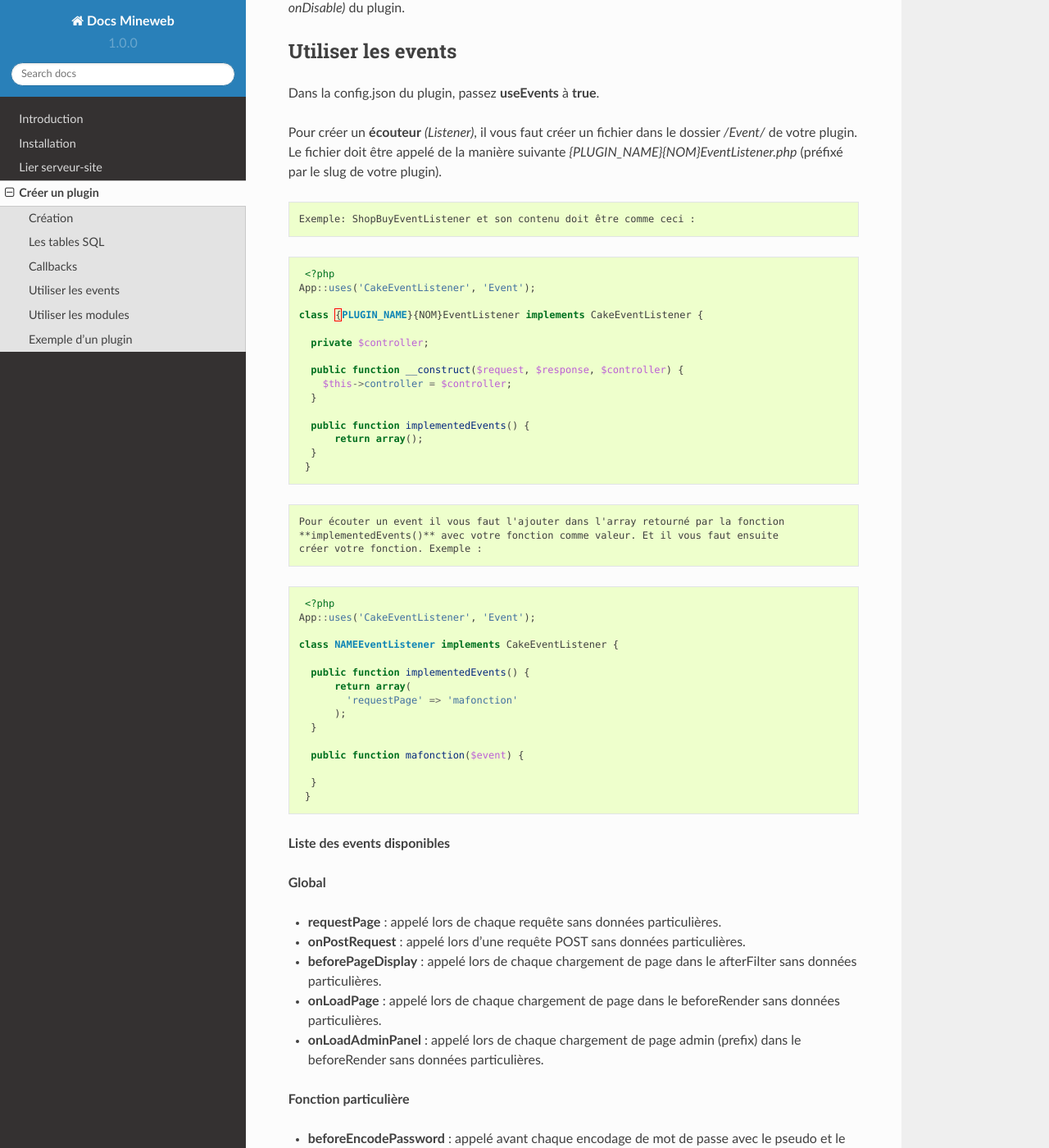
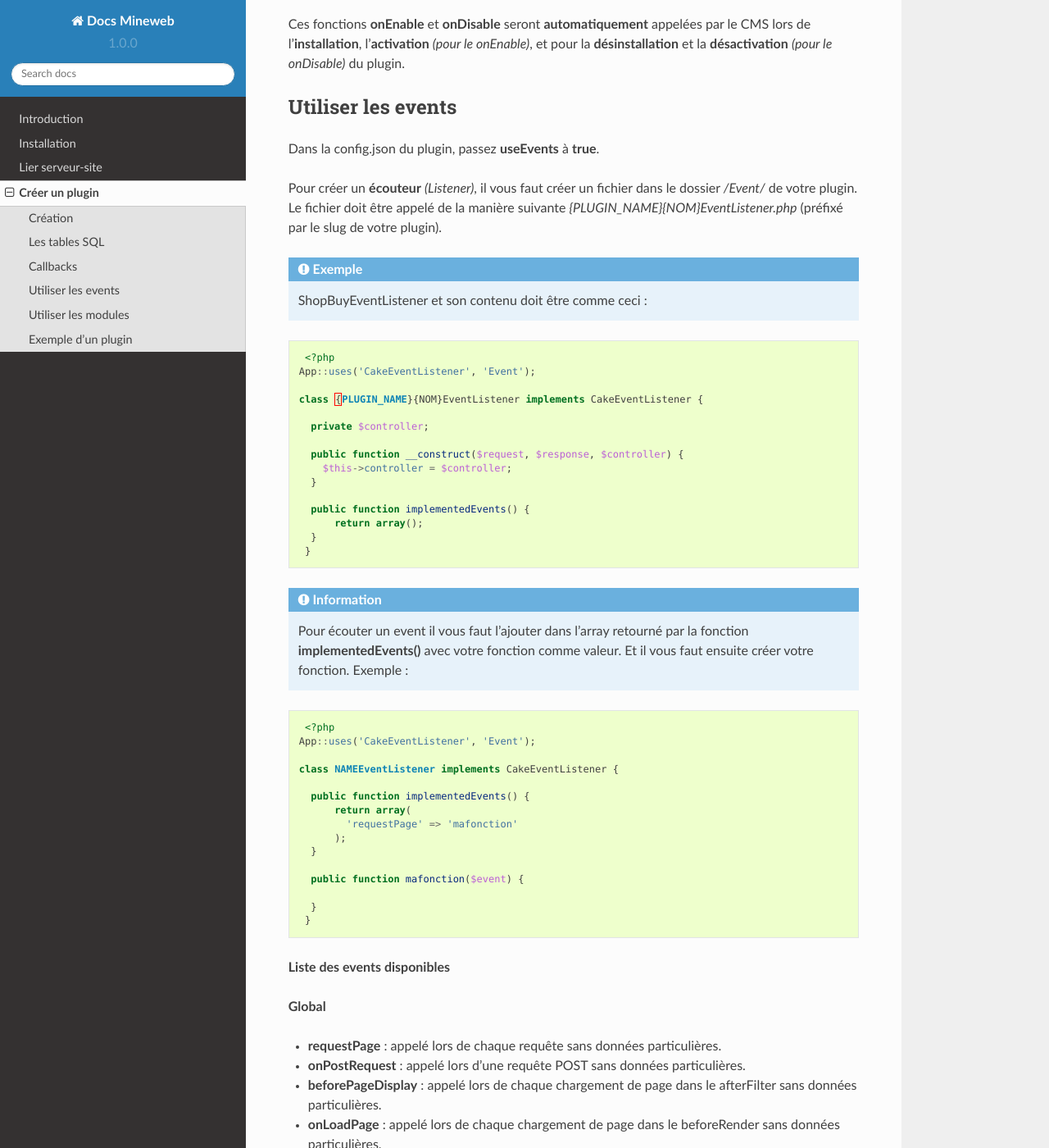
Before and after one commit to DarkScientist/docs, a Sphinx documentation site: the page built from source/plugin.rst, in a window 1280 px wide and 1400 px high, scrolled down 5051 px. Shown: the whole window at 82% size. Built offline with Sphinx 7.4.7 and the Read the Docs theme 2.0.0, drawn with Linux system fonts in a browser that asks for light colours; some of the changed text lies outside the part shown.

Commit message:
Fix some page

```diff
--- a/source/plugin.rst
+++ b/source/plugin.rst
@@ -34,7 +34,7 @@ C’est tout pour les dossiers, il nous reste maintenant encore des fichiers à
 
 Maintenant que vous avez créé tous ces fichiers, nous allons passer à la configuration de votre plugin. Pour cela, ouvrez le fichier **config.json**, c'est dans ce fichier que toute la configuration sera située.
 
-.. code-block:: none
+.. admonition:: Information
 
    Configuration par défaut (à remplir)
 
@@ -126,7 +126,7 @@ Les clés du panel admin sont les suivantes
 
 La valeur doit ensuite être un objet contenu l’``icon``, la ``route`` ou le ``menu`` (et optionnelement ``permission`` et ``index``)
 
-.. code-block:: none
+.. admonition:: Information
 
    Associez-lui comme valeur un tableau avec vos sous-liens, comme ceci par exemple :
 
@@ -282,9 +282,9 @@ Dans la config.json du plugin, passez **useEvents** à **true**.
 
 Pour créer un **écouteur** *(Listener)*, il vous faut créer un fichier dans le dossier */Event/* de votre plugin. Le fichier doit être appelé de la manière suivante *{PLUGIN_NAME}{NOM}EventListener.php* (préfixé par le slug de votre plugin).
 
-.. code-block:: none
+.. admonition:: Exemple
 
-   Exemple: ShopBuyEventListener et son contenu doit être comme ceci :
+   ShopBuyEventListener et son contenu doit être comme ceci :
 
 .. code-block:: php
 
@@ -304,11 +304,9 @@ Pour créer un **écouteur** *(Listener)*, il vous faut créer un fichier dans l
     }
    }
 
-.. code-block:: none
+.. admonition:: Information
 
-   Pour écouter un event il vous faut l'ajouter dans l'array retourné par la fonction
-   **implementedEvents()** avec votre fonction comme valeur. Et il vous faut ensuite
-   créer votre fonction. Exemple :
+   Pour écouter un event il vous faut l'ajouter dans l'array retourné par la fonction **implementedEvents()** avec votre fonction comme valeur. Et il vous faut ensuite créer votre fonction. Exemple :
 
 .. code-block:: php
 
```
Also changed, not shown: source/liaison.rst (+8 -4 lines).
